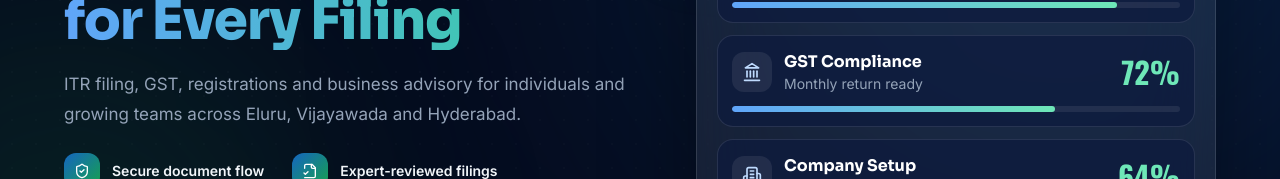
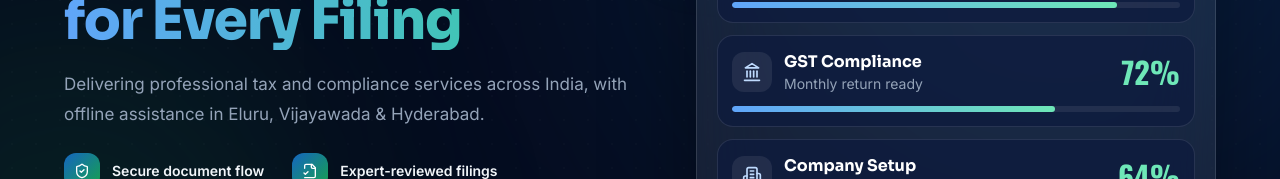
Before and after one commit to varuntejreddy03/Expert-Filings-, a React (Vite) app: page / in a window 1280 px wide. Shown: the part 324-503 px from the top of the page. Built offline with nearby package versions, Linux system fonts and the light colour scheme.

Commit message:
Update Hero subtitle text

```diff
--- a/src/components/sections/Hero.jsx
+++ b/src/components/sections/Hero.jsx
@@ -84,8 +84,7 @@ export default function Hero() {
             transition={{ duration: 0.45, delay: 0.32 }}
             className="mt-5 max-w-2xl text-[1.0625rem] leading-[1.75] text-slate-400"
           >
-            ITR filing, GST, registrations and business advisory for individuals and growing teams across
-            Eluru, Vijayawada and Hyderabad.
+            Delivering professional tax and compliance services across India, with offline assistance in Eluru, Vijayawada &amp; Hyderabad.
           </motion.p>
 
           <motion.div
```
